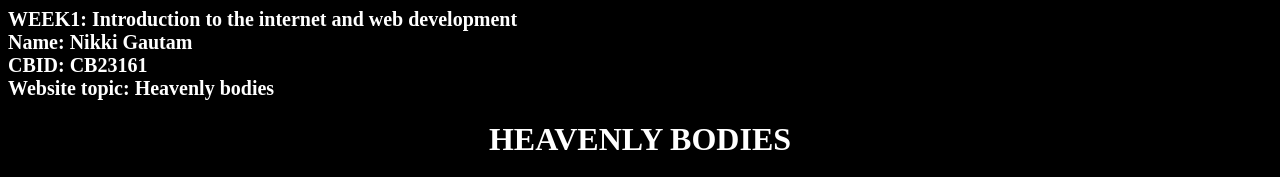
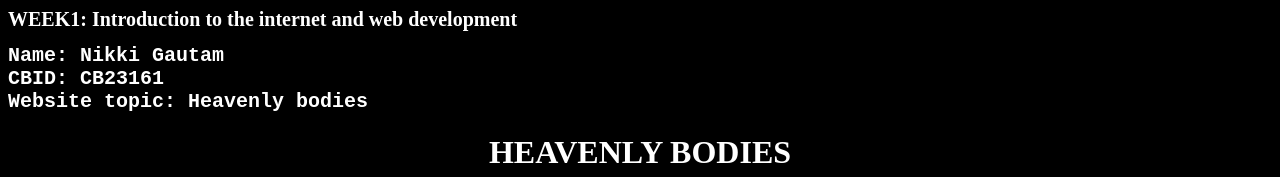
Before and after one commit to nix-per/nixhtml, a plain HTML site: page index.html in a window 1280 px wide. Shown: the top 177 px of the page. Drawn offline with Linux system fonts and the light colour scheme.

Commit message:
Update index.html

```diff
--- a/index.html
+++ b/index.html
@@ -7,9 +7,9 @@
 </head>
 <body style="background-color:black;">
     <b style="color:white; font-size:20px;">WEEK1: Introduction to the internet and web development</b><br>
-    <b style="color:white; font-size:20px;">Name: Nikki Gautam</b><br>
-    <b style="color:white; font-size:20px;">CBID: CB23161</b><br>
-    <b style="color:white; font-size:20px;">Website topic: Heavenly bodies</b>
+    <pre><b style="color:white; font-size:20px;">Name: Nikki Gautam
+CBID: CB23161
+Website topic: Heavenly bodies</b></pre>
 
     <h1 style="text-align:center;"><b style="color:white;">HEAVENLY BODIES</b></h1>
     <a href="https://www.youtube.com/embed/T-uF_r6kaJg">Click here for an exciting video on heavenly bodies</a><br><br>
```
